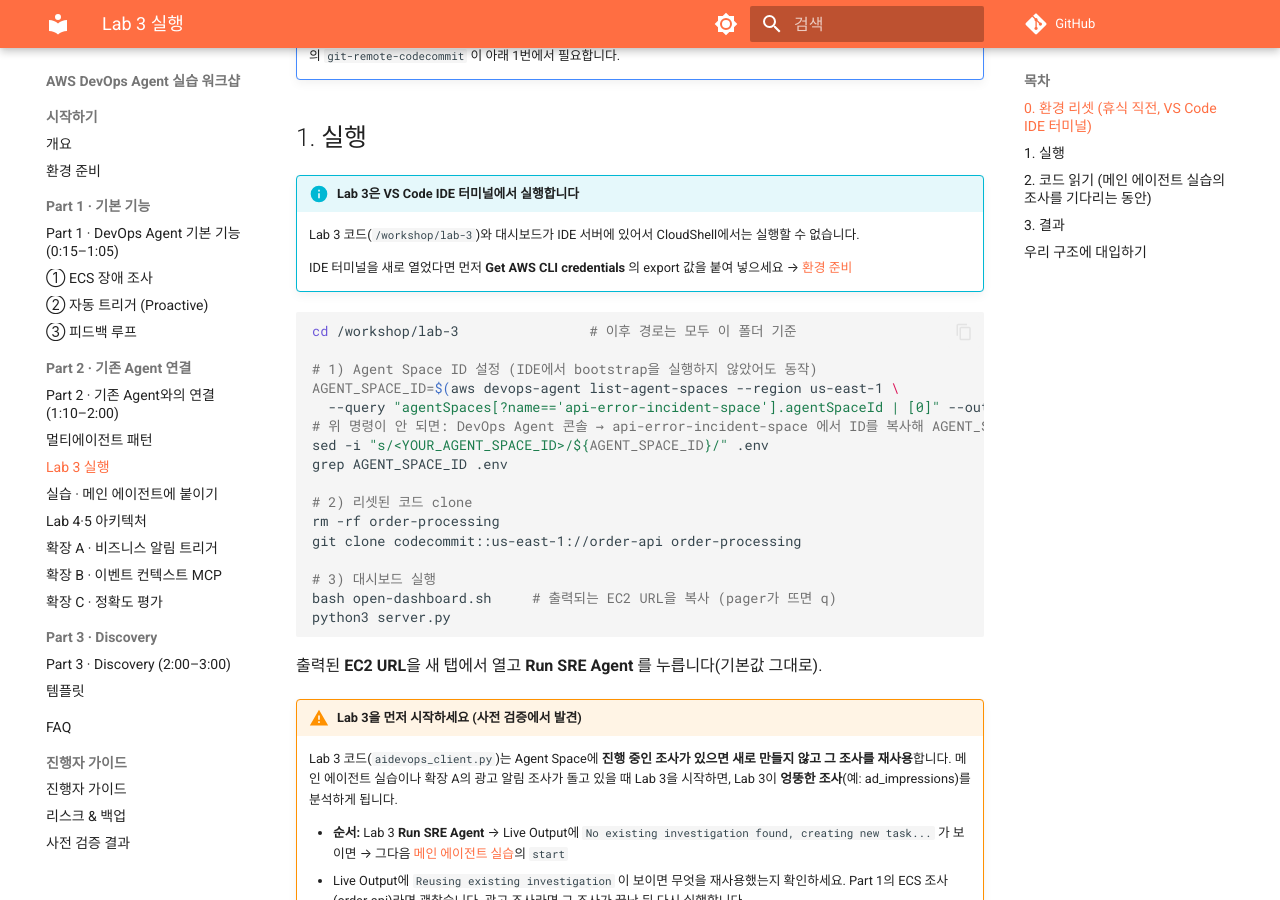
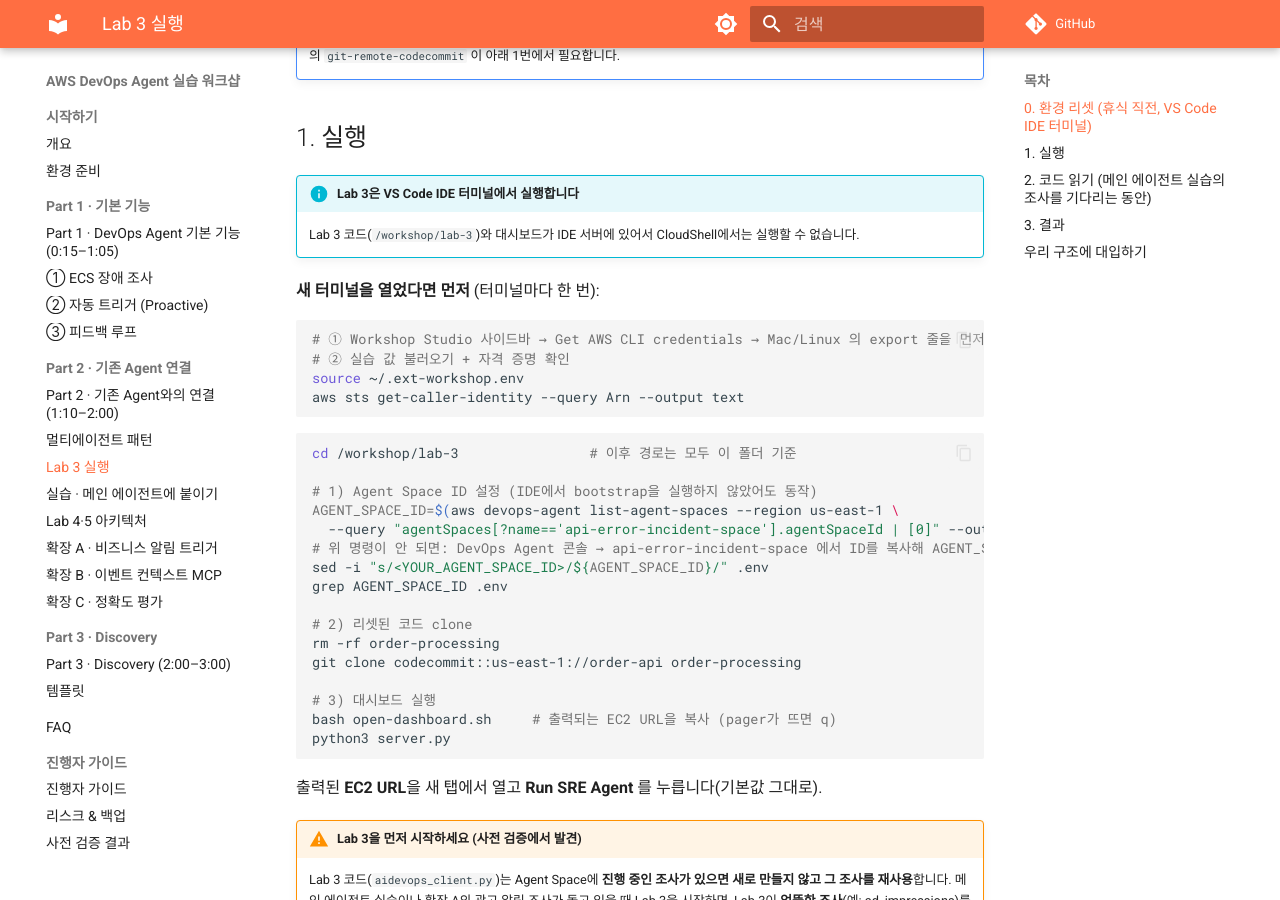
Before and after one commit to hsr87/devops-agent-workshop-kr, an MkDocs documentation site: the page built from docs/part2/lab3.md, in a window 1280 px wide and 900 px high, scrolled down 746 px. Built offline with MkDocs 1.6.1 and Material for MkDocs 9.7.7, drawn with Linux system fonts in a browser that asks for light colours; comment, search, counter and statistics services are not loaded.

Commit message:
Lab 3 and router lab: add the new-terminal credential/env block
Co-Authored-By: Claude Opus 5.5 <noreply@anthropic.com>

````diff
--- a/docs/part2/lab3.md
+++ b/docs/part2/lab3.md
@@ -29,7 +29,14 @@ git commit -m "Reset to original code for Lab 3 investigation" && git push origi
 !!! info "Lab 3은 VS Code IDE 터미널에서 실행합니다"
     Lab 3 코드(`/workshop/lab-3`)와 대시보드가 IDE 서버에 있어서 CloudShell에서는 실행할 수 없습니다.
 
-    IDE 터미널을 새로 열었다면 먼저 **Get AWS CLI credentials** 의 export 값을 붙여 넣으세요 → [환경 준비](../setup.md)
+**새 터미널을 열었다면 먼저** (터미널마다 한 번):
+
+```bash
+# ① Workshop Studio 사이드바 → Get AWS CLI credentials → Mac/Linux 의 export 줄을 먼저 붙여 넣고 Enter
+# ② 실습 값 불러오기 + 자격 증명 확인
+source ~/.ext-workshop.env
+aws sts get-caller-identity --query Arn --output text
+```
 
 ```bash
 cd /workshop/lab-3                # 이후 경로는 모두 이 폴더 기준
````
Also changed, not shown: docs/part2/ext-router.md (+8 -0 lines).
